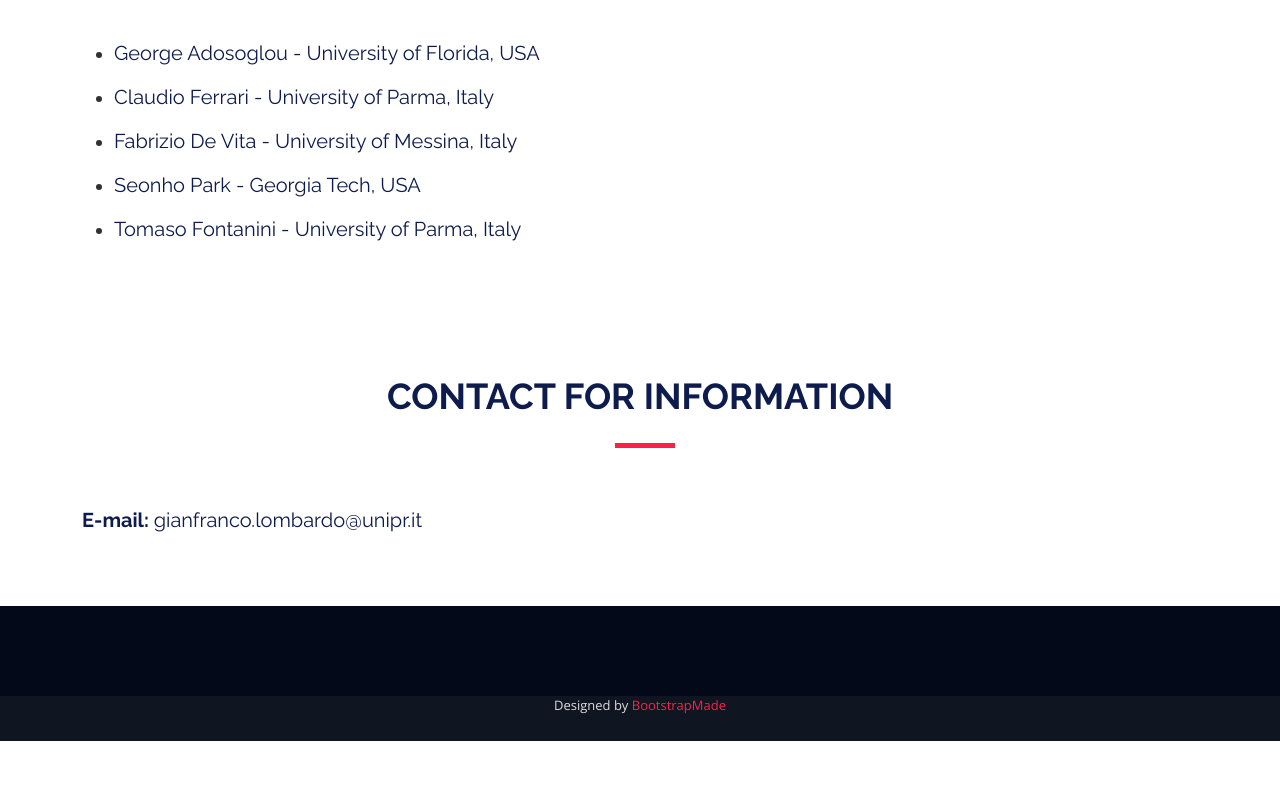
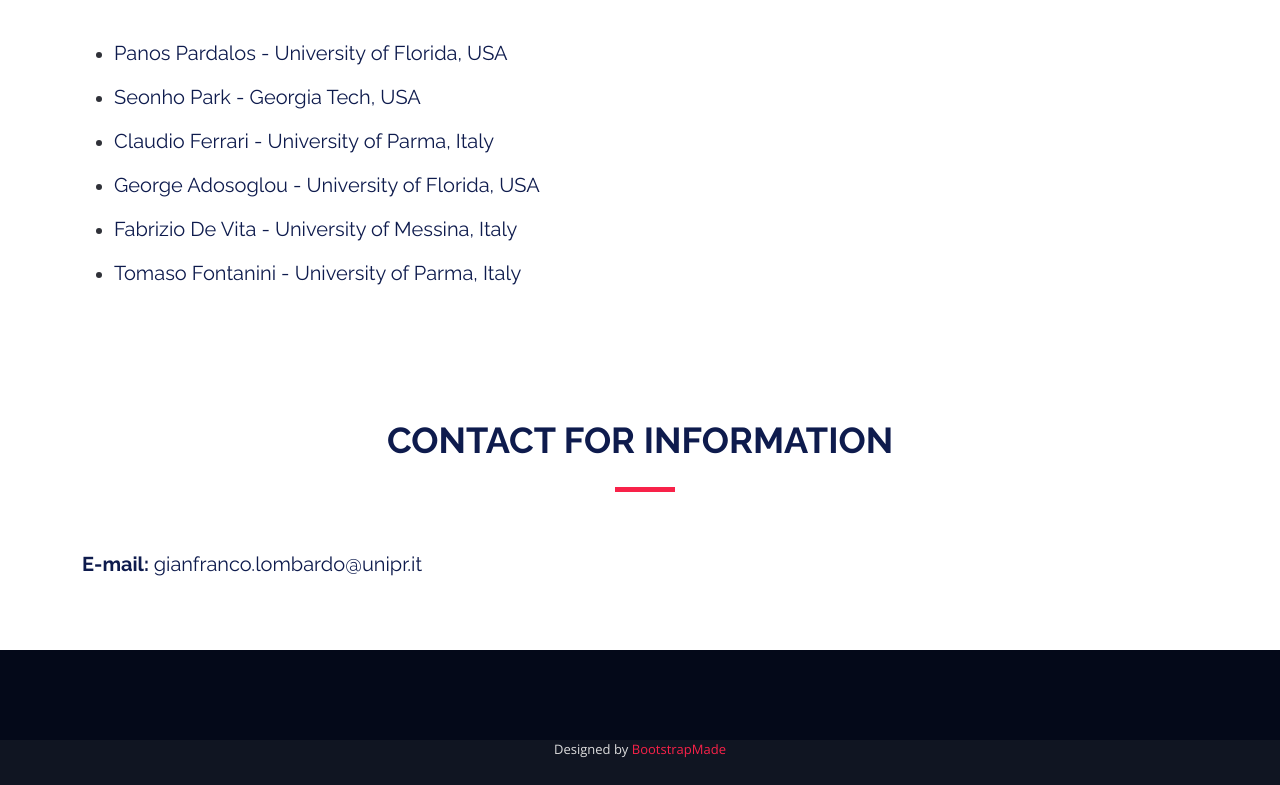
Before and after one commit to AI4DTCP/ai4dtcp.github.io, a plain HTML site: page index.html in a window 1280 px wide. Shown: the part 4990-5775 px from the top of the page. Before the commit the page ends 5731 px from the top, so only its background shows below. Drawn offline with nearby package versions, Linux system fonts and the light colour scheme.

Commit message:
Update index.html

```diff
--- a/index.html
+++ b/index.html
@@ -302,10 +302,11 @@ Digital Twin and cyber-physical systems can be enhanced with AI in several ways
 		<h2>Program Committee</h2>
               <br>
 			  <ul>
+			<li><h5>Panos Pardalos - University of Florida, USA</h5></li>
+			<li><h5>Seonho Park - Georgia Tech, USA</h5></li>
+			<li><h5>Claudio Ferrari - University of Parma, Italy</h5></li>
 			<li><h5>George Adosoglou - University of Florida, USA</h5></li>
-			<li><h5>Claudio Ferrari - University of Parma, Italy</h5></li>
 			<li><h5>Fabrizio De Vita - University of Messina, Italy</h5></li>
-			<li><h5>Seonho Park - Georgia Tech, USA</h5></li>
 			<li><h5>Tomaso Fontanini - University of Parma, Italy</h5></li>
 
 			</ul>
```
